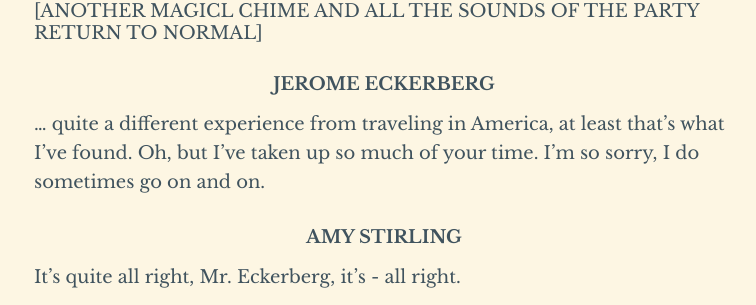
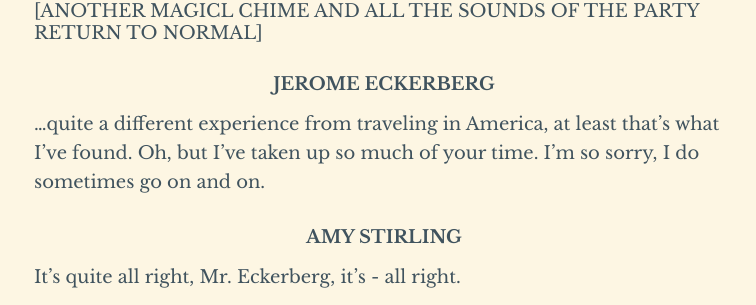
Before and after one commit to spooky-james/unofficial-the-harbingers-transcripts, a Jekyll site: the page built from _posts/2025-12-25-008.md, in a window 1280 px wide and 900 px high, scrolled down 14431 px. Shown: the part 147-452 px from the top of the window, without its empty margins (256-1012 px from the left). Built offline with Jekyll 4.4.1, drawn with Linux system fonts in a browser that asks for light colours.

Commit message:
Update 2025-12-25-008.md

```diff
--- a/_posts/2025-12-25-008.md
+++ b/_posts/2025-12-25-008.md
@@ -11,9 +11,9 @@
 episode_number:  '008'
 summary:         "On December 23rd, 2028, Adam Blackwell and Amy Stirling attended the same Christmas party in New York City. After a long, difficult year, they were both eager for a bit of fun and some time off. Little did they know, however, that chance encounters, long-awaited meetings, and dramatic revelations would all ensue in the course of just a few short hours - and that neither one of them would leave that party quite the same as they were when they got there."
 content_flags:   [strong language, depictions of drinking and smoking, discussions of politics, mentions, but no depictions of violence, attempted murder, death, and a large-scale disaster.]
-PodBean_url:       https://www.podbean.com/media/share/dir-mpswf-15466d57
+PodBean_url:       https://www.podbean.com/media/share/dir-7ywtb-29cf56d4
 formats:
-  PDF: https://www.audaciousmachinecreative.com/s1e1
+  PDF: https://www.audaciousmachinecreative.com/s1e8
   PDF (Large-Print):
 official:        true
 wiki_url:        https://the-harbingers-podcast.fandom.com/wiki/Both_Sides_Now
@@ -24,7 +24,7 @@
 
 #### CLAUDIA SKINNER
 
-Okay… and I think that brings us to Christmas. Specifically to... Christmas of 2028.
+Okay... and I think that brings us to Christmas. Specifically to... Christmas of 2028.
 
 #### AMY STIRLING
 
@@ -539,7 +539,7 @@
 
 #### JEROME ECKERBERG
 
-... quite a different experience from traveling in America, at least that’s what I’ve found. Oh, but I’ve taken up so much of your time. I’m so sorry, I do sometimes go on and on.
+...quite a different experience from traveling in America, at least that’s what I’ve found. Oh, but I’ve taken up so much of your time. I’m so sorry, I do sometimes go on and on.
 
 #### AMY STIRLING
 
@@ -1463,7 +1463,7 @@
 _Her hero in the morning, her beginning, middle, end_
 _But inside you would die to go back to the start_
 _Because you lost your way_
-_When you lost your place in my heart…_
+_When you lost your place in my heart..._
 
 ##### [THE SONG ENDS]
 ##### [A LONG PAUSE]
```
